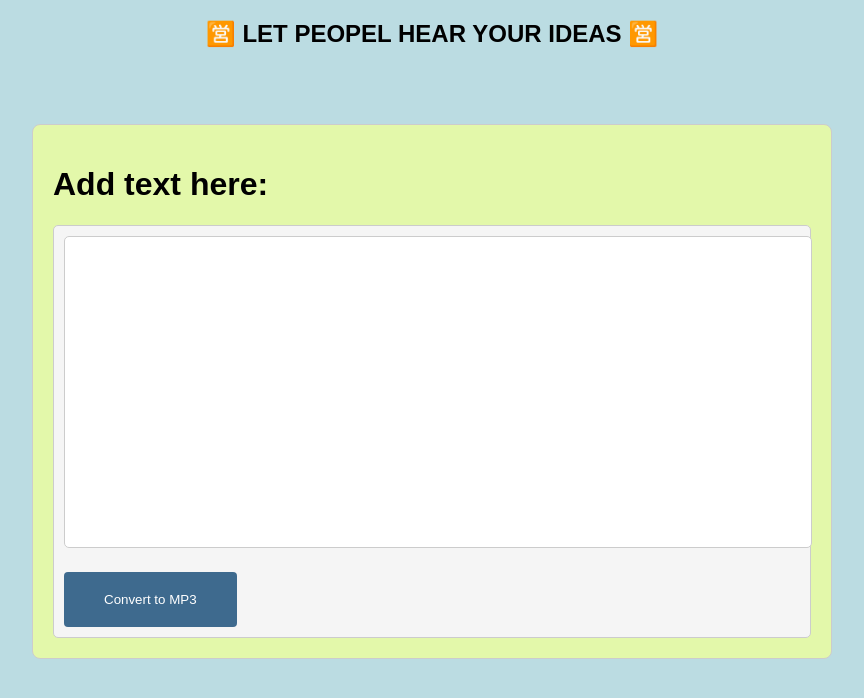
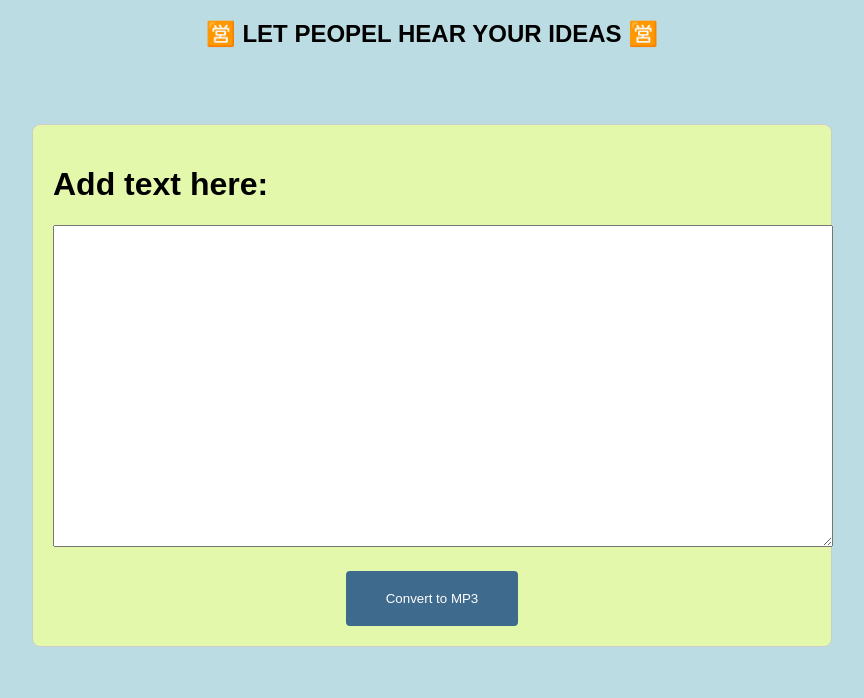
Before and after one commit to Thanoon12k/text2mp3_converter, a Django app: page / in a window 1280 px wide. Shown: the top 698 px of the page, without its empty margins (208-1072 px from the left). Run offline with Django 4.2, Linux system fonts and the light colour scheme.

Commit message:
restyle commint removing text after submit

```diff
--- a/home/templates/home.html
+++ b/home/templates/home.html
@@ -39,23 +39,6 @@
       .convert-button:hover {
         background-color: #526eaa;
              }
-    .textarea-container {
-  border: 1px solid #ccc;
-  border-radius: 5px;
-  padding: 10px;
-  background-color: #f5f5f5;
-}
-
-.custom-textarea {
-  width: 100%;
-  height: 300px;
-  font-family: Arial, sans-serif;
-  font-size: 14px;
-  resize: none;
-  padding: 5px;
-  border: 1px solid #ccc;
-  border-radius: 5px;
-}
     </style>
   </head>
   <body>
@@ -66,8 +49,12 @@
        {% csrf_token %}
         <h1>Add text here:</h1>
 
-          <div class="textarea-container">
-        <textarea id="text-area" name="text" class="custom-textarea"> </textarea>
+          <div style="  max-width: 800px;
+          width: 100%;
+          margin: 0 auto;
+          text-align: center;
+          display: block;">
+          <textarea id="text-area" name="text" style="font-size: 20px; width: 100%; height: 300px; padding: 10px;"></textarea>
 
      <br>
      <input class="convert-button" type="button" value="Convert to MP3" id="btnsubmit" onclick="submitForm()">
@@ -80,7 +67,7 @@
         function submitForm() {
           var form = document.getElementById("text-form");
           form.submit();
-          form.reset();
+          //form.reset();
 
               }
                 </script>
```
Also changed, not shown: 1 other file.
